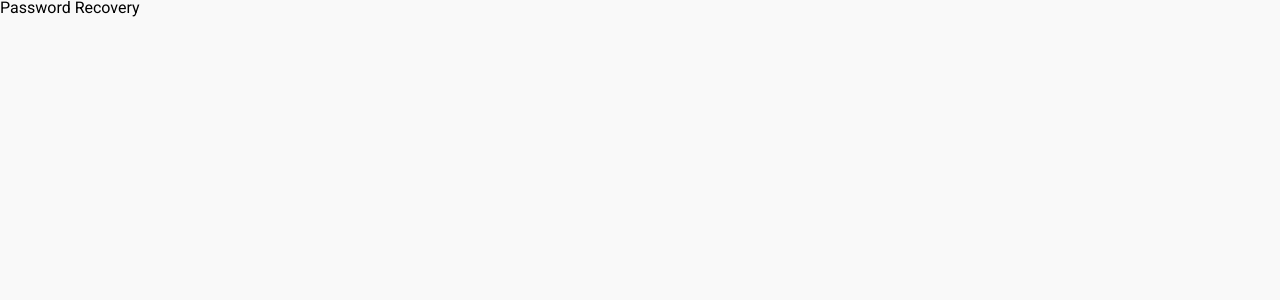
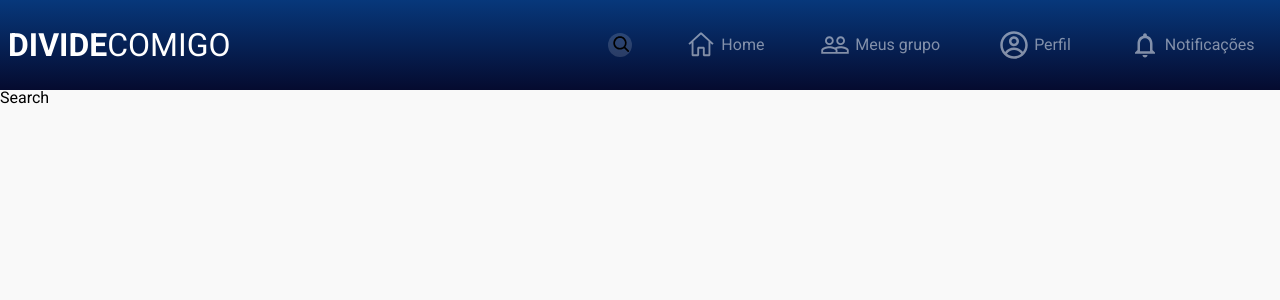
Before and after one commit to henriquemarioto/capstone-m3-borarachar, a React (Vite) app: page /search in a window 1280 px wide. Shown: the top 300 px of the page. Built offline with nearby package versions, Linux system fonts and the light colour scheme.

Commit message:
refactor(header search input fix): repairing input margin

```diff
--- a/src/App.jsx
+++ b/src/App.jsx
@@ -1,10 +1,11 @@
 import GlobalStyle from "./styles/global";
 import { Routes } from "./routes";
+
 function App() {
   return (
     <div className="App">
+      <Routes />
       <GlobalStyle />
-      <Routes />
     </div>
   );
 }
--- a/src/components/Header/index.jsx
+++ b/src/components/Header/index.jsx
@@ -11,7 +11,7 @@ function Header() {
         <div className="logo">
           <h2>DIVIDE</h2>
 
-          <p>comigo</p>
+          <p>COMIGO</p>
         </div>
 
         <div className="divNav">
--- a/src/components/Header/styles.js
+++ b/src/components/Header/styles.js
@@ -35,7 +35,7 @@ export const Container = styled.div`
       margin-right: 5px;
       width: 100%;
       height: 30px;
-      margin-top: 5px;
+      /* margin-top: 5px; */
     }
   }
   .bttIcons {
--- a/src/routes/index.jsx
+++ b/src/routes/index.jsx
@@ -1,4 +1,5 @@
 import { Switch, Route } from "react-router-dom";
+import Header from "../components/Header";
 import { Dashboard } from "../pages/Dashboard";
 import { Group } from "../pages/Group";
 import { Home } from "../pages/Home";
@@ -21,22 +22,27 @@ export const Routes = () => {
       <Route path="/register">
         <Register />
       </Route>
-      <Route>
-        <PasswordRecovery path="/password-recovery"/>
+      <Route path="/password-recovery">
+        <PasswordRecovery />
       </Route>
       <Route path="/dashboard">
+        <Header />
         <Dashboard />
       </Route>
       <Route path="profile">
+        <Header />
         <Profile />
       </Route>
       <Route path="/group">
+        <Header />
         <Group />
       </Route>
       <Route path="/notification">
+        <Header />
         <Notification />
       </Route>
       <Route path="/search">
+        <Header />
         <Search />
       </Route>
     </Switch>
```
